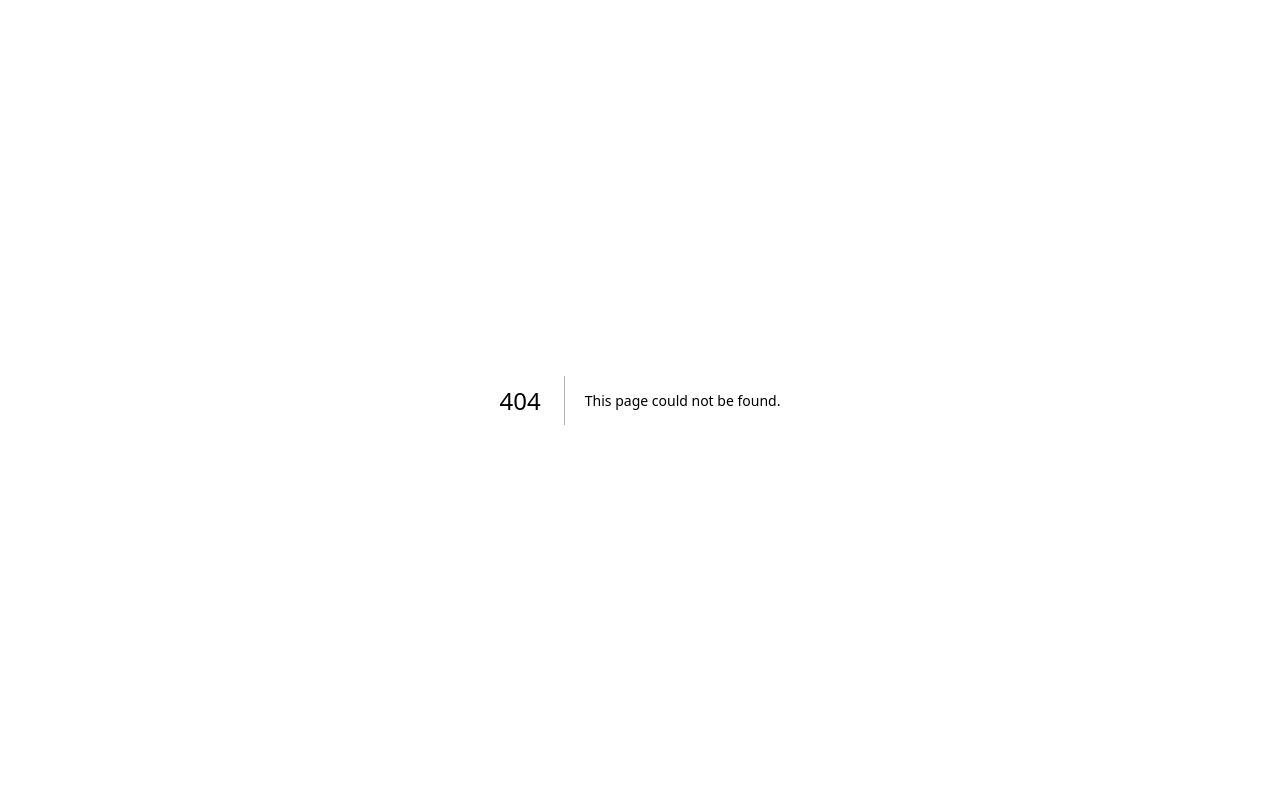
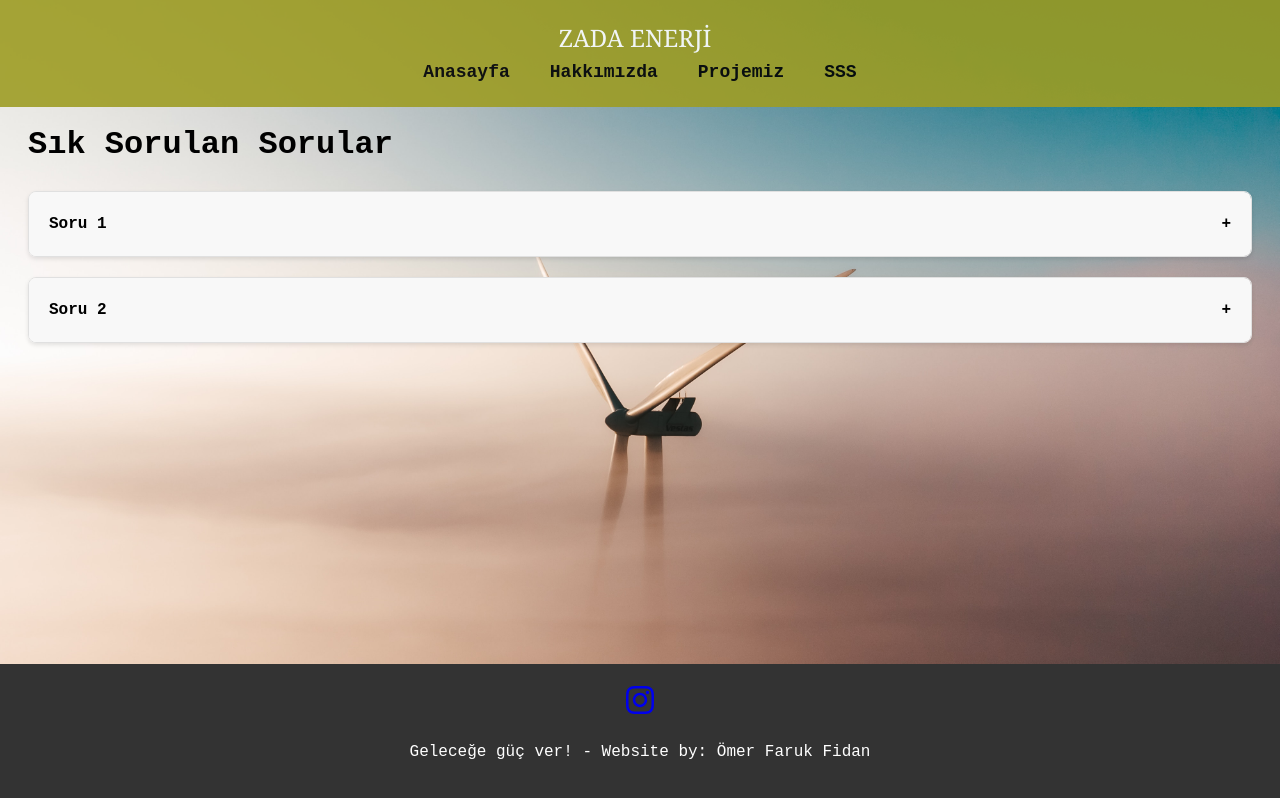
Before and after one commit to omerfarukfidan/zada-app, a Next.js app: page /faq in a window 1280 px wide. Before the commit this address had no page. Built offline with nearby package versions, Linux system fonts and the light colour scheme.

Commit message:
faq page added to navbar

```diff
--- a/components/Navbar.js
+++ b/components/Navbar.js
@@ -1,8 +1,8 @@
 // components/Navbar.js
 
-import React, { useState, useEffect } from 'react';
-import Link from 'next/link';
-import styles from './Navbar.module.css';
+import React, { useState, useEffect } from "react";
+import Link from "next/link";
+import styles from "./Navbar.module.css";
 
 const Navbar = () => {
   const [isNavVisible, setNavVisible] = useState(true);
@@ -18,13 +18,13 @@ const Navbar = () => {
   };
 
   useEffect(() => {
-    window.addEventListener('scroll', handleScroll);
+    window.addEventListener("scroll", handleScroll);
     return () => {
-      window.removeEventListener('scroll', handleScroll);
+      window.removeEventListener("scroll", handleScroll);
     };
   }, []);
 
-  const navClass = `${styles.navbar} ${isNavVisible ? '' : styles.hidden}`;
+  const navClass = `${styles.navbar} ${isNavVisible ? "" : styles.hidden}`;
 
   return (
     <nav className={navClass}>
@@ -41,6 +41,9 @@ const Navbar = () => {
         <li className={styles.navItem}>
           <Link href="/project">Projemiz</Link>
         </li>
+        <li className={styles.navItem}>
+          <Link href="/faq">SSS</Link> {/* Yeni bağlantı */}
+        </li>
       </ul>
     </nav>
   );
--- /dev/null
+++ b/pages/faq.js
@@ -0,0 +1,56 @@
+// pages/faq.js
+
+import Head from "next/head";
+import Navbar from "../components/Navbar";
+import Footer from "../components/Footer";
+import { useState } from "react";
+import styles from "../styles/faq.module.css";
+
+export default function FAQ() {
+  const [questions, setQuestions] = useState([
+    { question: "Soru 1", answer: "Cevap 1", isOpen: false },
+    { question: "Soru 2", answer: "Cevap 2", isOpen: false },
+    // Daha fazla soru ve cevap ekleyebilirsiniz
+  ]);
+
+  const toggleQuestion = (index) => {
+    const newQuestions = [...questions];
+    newQuestions[index].isOpen = !newQuestions[index].isOpen;
+    setQuestions(newQuestions);
+  };
+
+  return (
+    <div>
+      <Head>
+        <title>Sık Sorulan Sorular</title>
+        <meta name="description" content="Sık Sorulan Sorular sayfası" />
+        <link rel="icon" href="/favicon.ico" />
+      </Head>
+
+      <Navbar />
+
+      <main className={styles.faqContainer}>
+        <h1>Sık Sorulan Sorular</h1>
+
+        {questions.map((item, index) => (
+          <section key={index} className={styles.faqSection}>
+            <div
+              className={styles.faqQuestion}
+              onClick={() => toggleQuestion(index)}
+            >
+              {item.question}
+              <span>{item.isOpen ? "-" : "+"}</span>
+            </div>
+            {item.isOpen && (
+              <div className={`${styles.faqAnswer} ${styles.active}`}>
+                {item.answer}
+              </div>
+            )}
+          </section>
+        ))}
+      </main>
+
+      <Footer />
+    </div>
+  );
+}
--- /dev/null
+++ b/styles/faq.module.css
@@ -0,0 +1,34 @@
+/* styles/faq.module.css */
+
+.faqContainer {
+    margin-top: 60px;
+    padding: 40px 20px;
+  }
+
+  .faqSection {
+    margin-bottom: 20px;
+    border: 1px solid #e0e0e0;
+    border-radius: 8px;
+    overflow: hidden;
+    box-shadow: 0 2px 4px rgba(0, 0, 0, 0.1);
+  }
+
+  .faqQuestion {
+    padding: 20px;
+    background-color: #f8f8f8;
+    font-weight: bold;
+    cursor: pointer;
+    display: flex;
+    justify-content: space-between;
+    align-items: center;
+  }
+
+  .faqAnswer {
+    padding: 20px;
+    background-color: #fff;
+    display: none;
+  }
+
+  .faqAnswer.active {
+    display: block;
+  }
```
